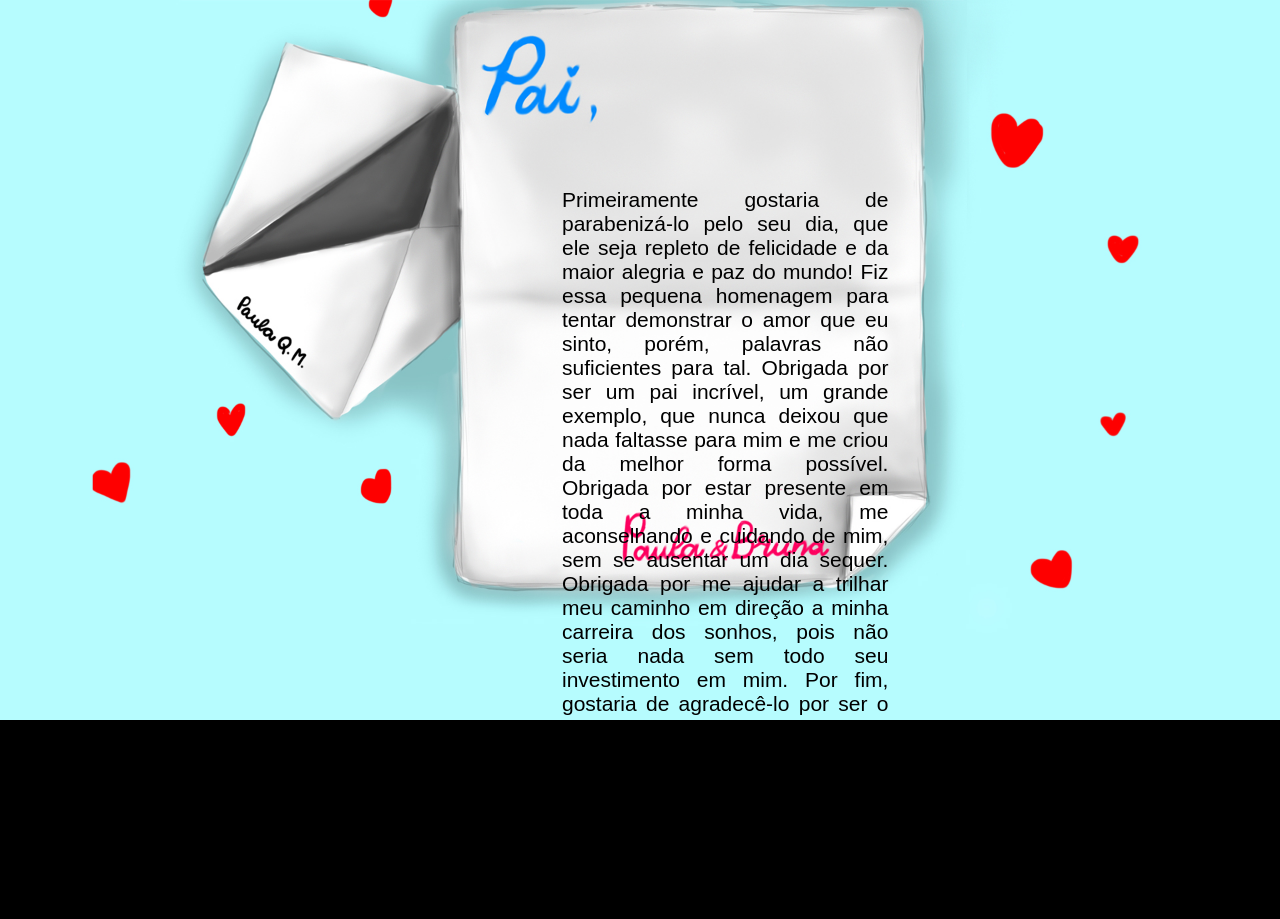
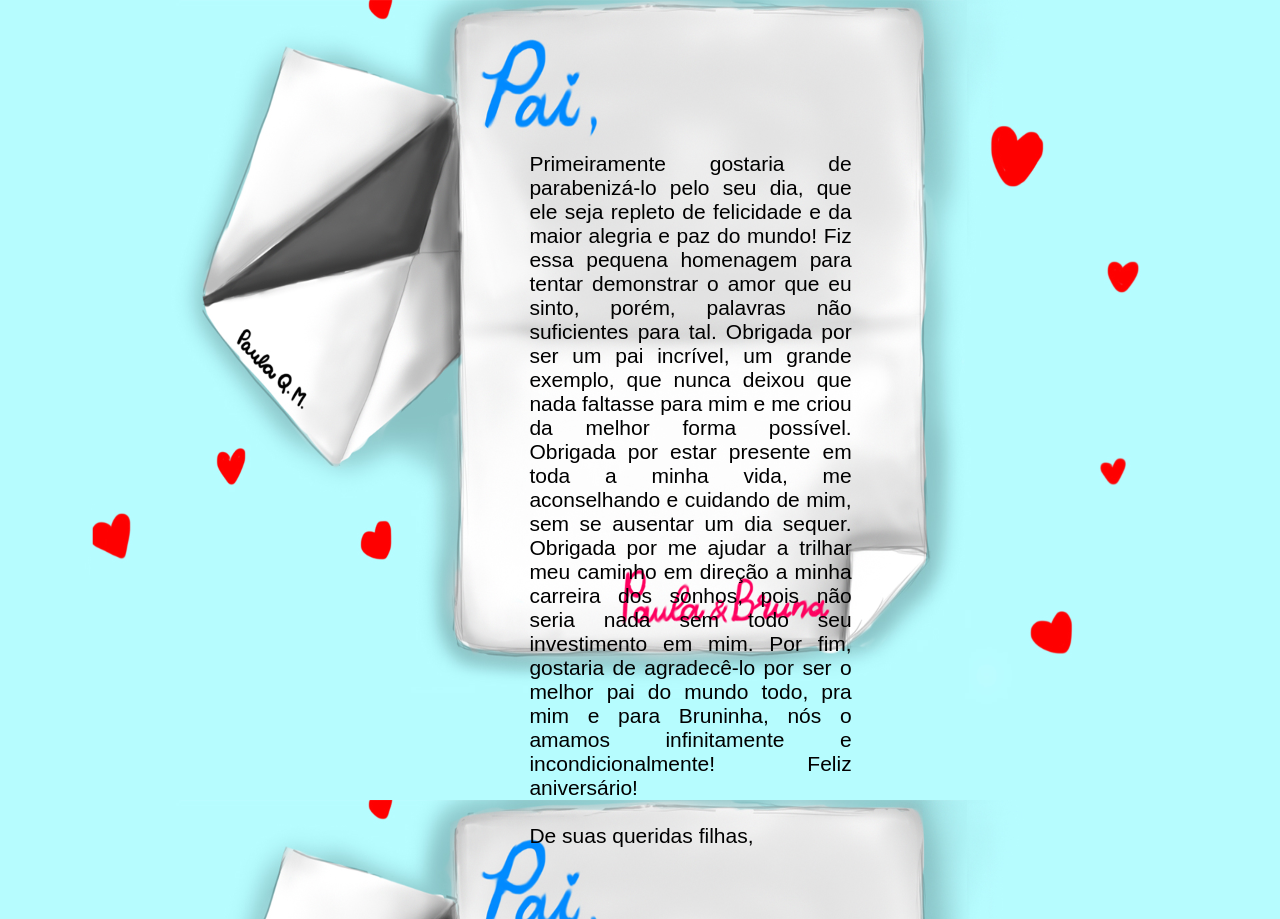
Before and after one commit to paulaqdm/feliz-aniversario, a plain HTML site: page pagina2.html in a window 1280 px wide. Before the commit the page ends 800 px from the top, so only its background shows below. Drawn offline with Linux system fonts and the light colour scheme.

Commit message:
Add files via upload

```diff
--- a/meuestilo.css
+++ b/meuestilo.css
@@ -25,11 +25,12 @@
 	}
 
 	.texto {
+	height: 100%;
     width: 25.5%;
 	margin-top: 7%;
 	margin-left: 36.25%;
-	padding: 90px;
-	position:  fixed;
+	padding:5%;
+	position: relative;
 	}
 
 	.efeito {
```
